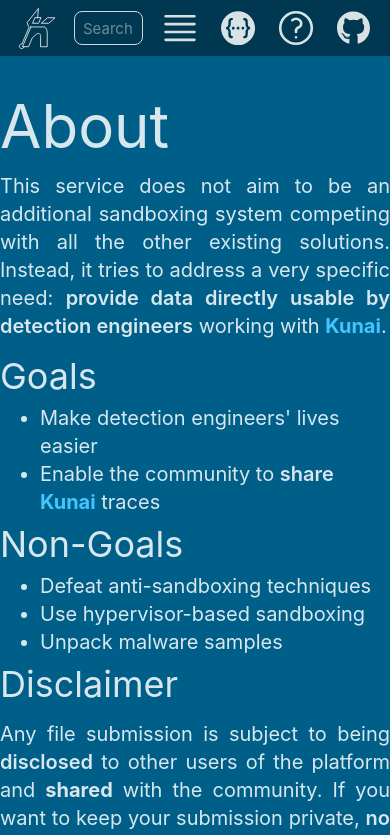
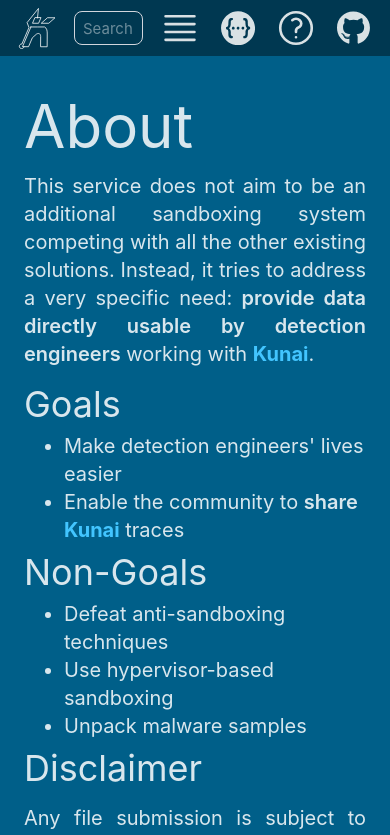
Before and after one commit to kunai-project/sandbox-ui, a Vue app in the folder frontend/: page /about in a window 390 px wide. Shown: the top 835 px of the page. Built offline with nearby package versions, Linux system fonts and the light colour scheme.

Commit message:
fix: glitches on small screens

```diff
--- a/frontend/src/views/AboutView.vue
+++ b/frontend/src/views/AboutView.vue
@@ -6,7 +6,7 @@
 <template>
   <PageView>
     <template v-slot:content>
-      <div class="flex items-center justify-center">
+      <div class="flex items-center justify-center px-6">
         <div class="flex-col max-w-lg pt-8">
           <div>
             <p class="text-6xl py-2">About</p>
--- a/frontend/src/views/AnalysisListView.vue
+++ b/frontend/src/views/AnalysisListView.vue
@@ -106,8 +106,8 @@
       <div v-if="!lastAnalyses" class="flex justify-center h-full pt-12">
         <p class="text-2xl">No result to display</p>
       </div>
-      <div v-if="lastAnalyses" class="flex justify-center h-full pt-12">
-        <div class="flex-col items-center">
+      <div v-if="lastAnalyses" class="flex justify-center h-screen pt-12 px-6">
+        <div class="flex-col items-center w-full overflow-x-auto" style="scrollbar-width: none">
           <table>
             <thead>
               <tr>
```
